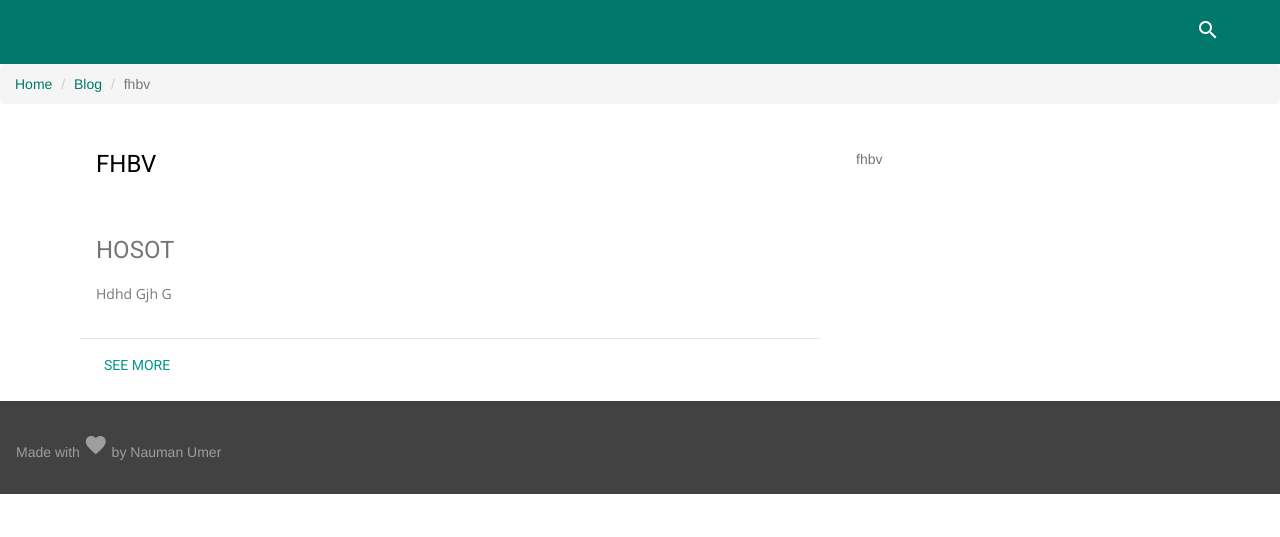
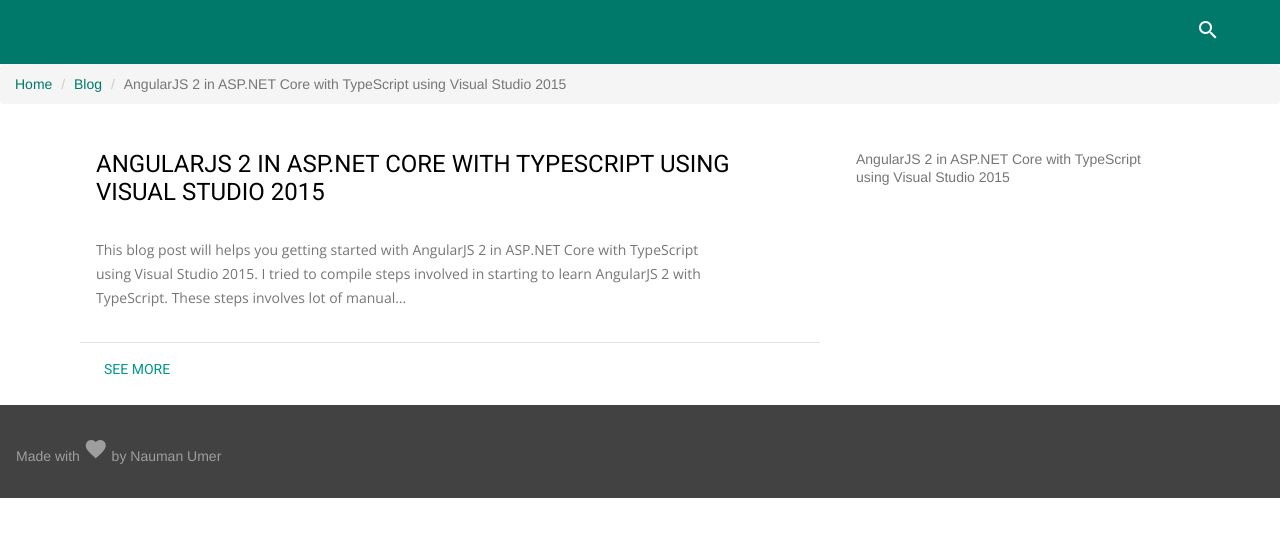
Before and after one commit to nmanumr/nmanumr.com, a Jekyll site: the page built from _posts/2016-11-21-how-to-write-a-blog.md, in a window 1280 px wide. Shown: the top 537 px of the page. Built offline with Jekyll 4.4.1, drawn with Linux system fonts in a browser that asks for light colours; nearby versions of some CDN libraries; library files that are not in the unit come from our copies; comment, search, counter and statistics services are not loaded.

Commit message:
Update 2016-11-21-how-to-write-a-blog.md

```diff
--- a/_posts/2016-11-21-how-to-write-a-blog.md
+++ b/_posts/2016-11-21-how-to-write-a-blog.md
@@ -1,11 +1,7 @@
 ---
 layout: post
-title: fhbv
+title: AngularJS 2 in ASP.NET Core with TypeScript using Visual Studio 2015
 comments: true
 ---
 
-#### hosot
-
-Hdhd
-Gjh
-G
+This blog post will helps you getting started with AngularJS 2 in ASP.NET Core with TypeScript using Visual Studio 2015. I tried to compile steps involved in starting to learn AngularJS 2 with TypeScript. These steps involves lot of manual…
```
